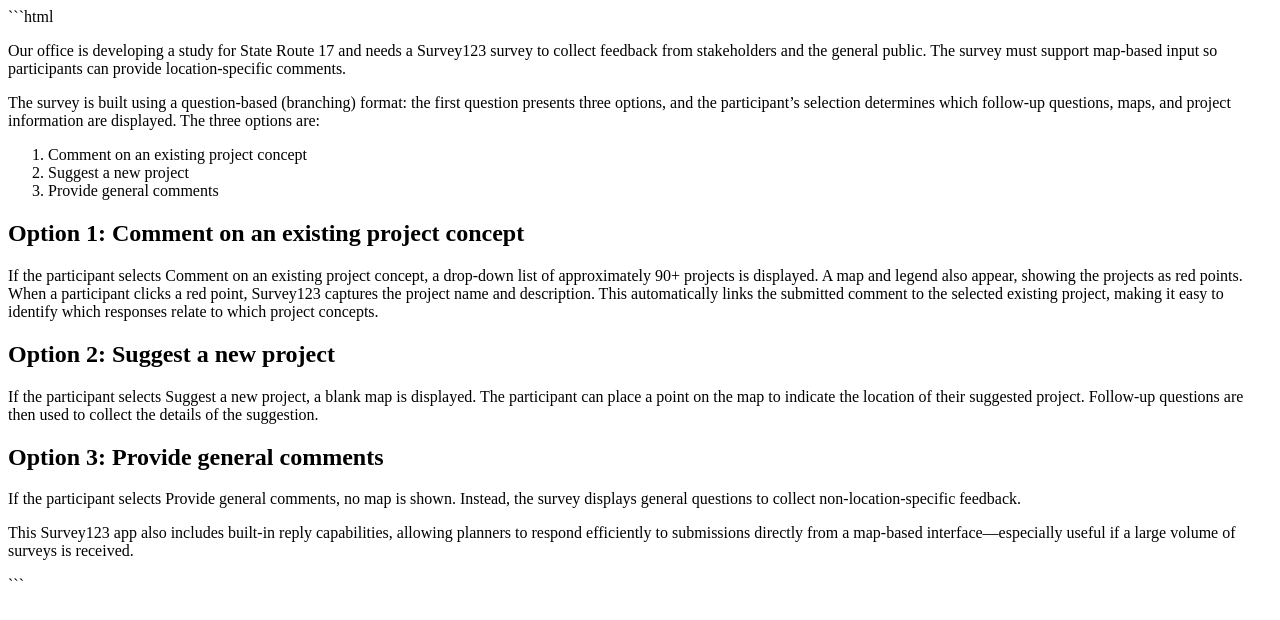
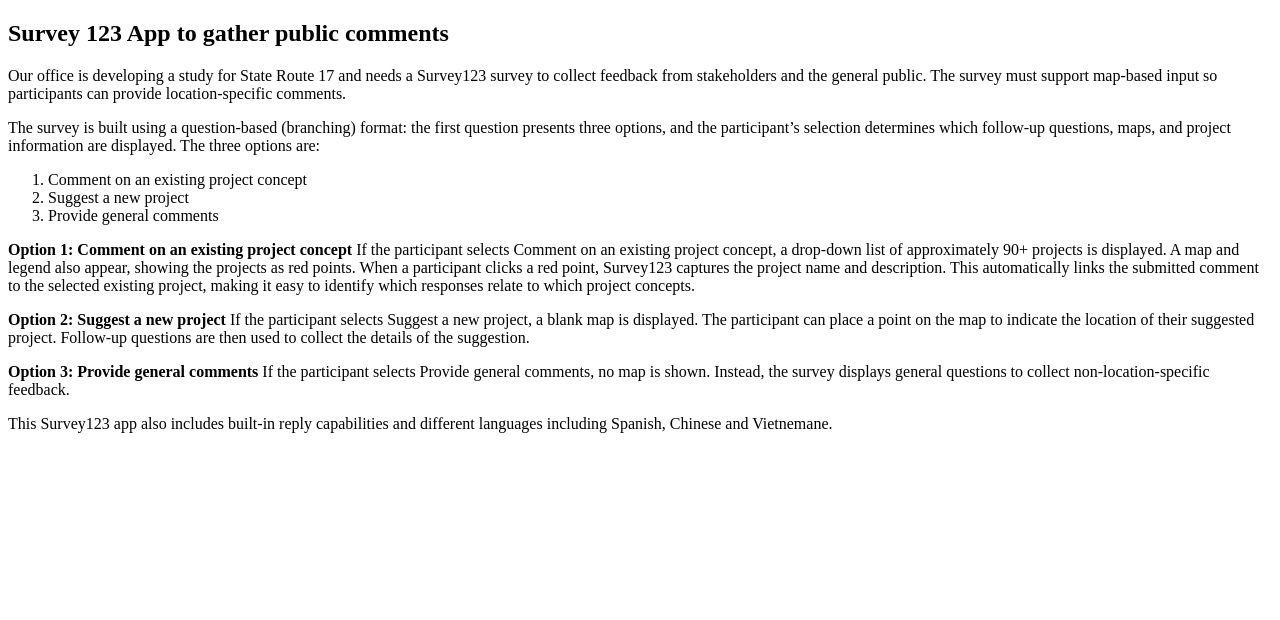
Before and after one commit to cidchiu/cidchiu.github.io, a plain HTML site: page index.html in a window 1280 px wide. Drawn offline with Linux system fonts and the light colour scheme.

Commit message:
Update index.html

````diff
--- a/index.html
+++ b/index.html
@@ -1,13 +1,13 @@
-```html
 <!doctype html>
 <html lang="en">
 <head>
   <meta charset="utf-8" />
   <meta name="viewport" content="width=device-width, initial-scale=1" />
-  <title>Survey 123 app for gathering public comments</title>
+  <title>Cid Chiu GIS works</title>
 </head>
 <body>
   <section>
+    <h2>Survey 123 App to gather public comments</h2>
     <p>
       Our office is developing a study for State Route 17 and needs a
       Survey123 survey to collect feedback from stakeholders and the general public. The survey must support map-based
@@ -26,33 +26,31 @@
       <li>Provide general comments</li>
     </ol>
 
-    <h2>Option 1: Comment on an existing project concept</h2>
+
     <p>
-      If the participant selects Comment on an existing project concept, a drop-down list of
+      <strong>Option 1: Comment on an existing project concept </strong>If the participant selects Comment on an existing project concept, a drop-down list of
       approximately 90+ projects is displayed. A map and legend also appear, showing the projects as red points.
       When a participant clicks a red point, Survey123 captures the project name and description. This automatically
       links the submitted comment to the selected existing project, making it easy to identify which responses relate
       to which project concepts.
     </p>
 
-    <h2>Option 2: Suggest a new project</h2>
-    <p>
+
+    <p><strong>Option 2: Suggest a new project </strong>
       If the participant selects Suggest a new project, a blank map is displayed. The participant can
       place a point on the map to indicate the location of their suggested project. Follow-up questions are then used
       to collect the details of the suggestion.
     </p>
 
-    <h2>Option 3: Provide general comments</h2>
-    <p>
+
+    <p><strong>Option 3: Provide general comments </strong>
       If the participant selects Provide general comments, no map is shown. Instead, the survey
       displays general questions to collect non-location-specific feedback.
     </p>
 
     <p>
-      This Survey123 app also includes built-in reply capabilities, allowing planners to respond efficiently to submissions
-      directly from a map-based interface—especially useful if a large volume of surveys is received.
+      This Survey123 app also includes built-in reply capabilities and different languages including Spanish, Chinese and Vietnemane.
     </p>
   </section>
 </body>
 </html>
-```
````
